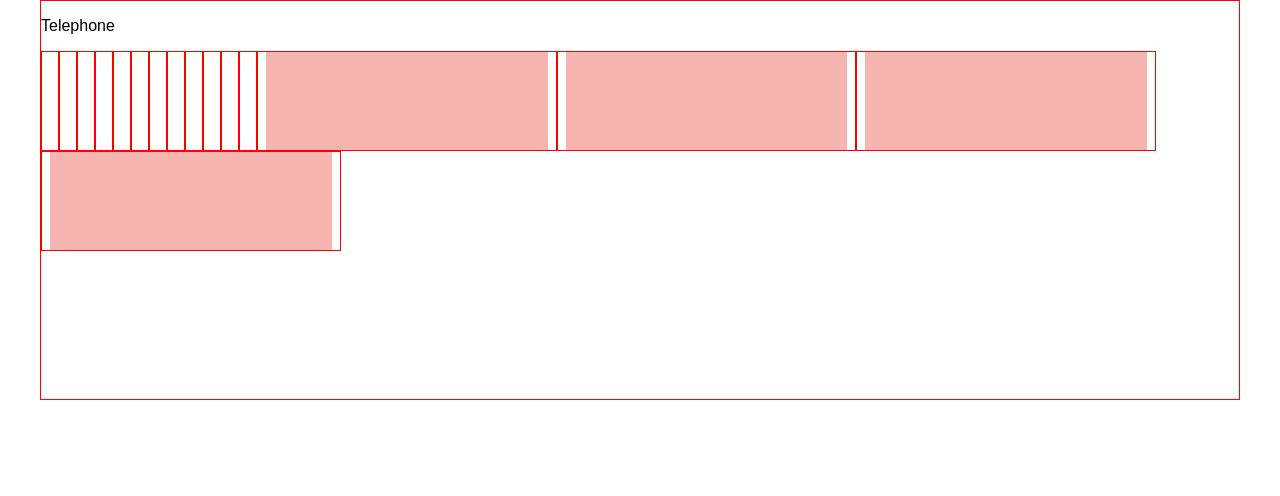
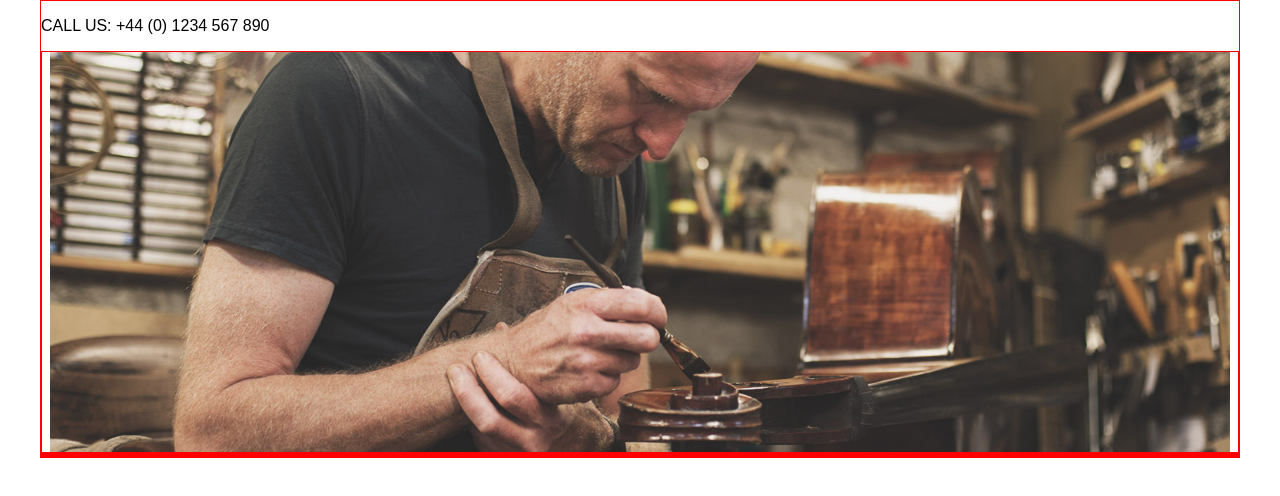
Before and after one commit to BenAttenborough/studio24, a website: page index.html in a window 1280 px wide. Drawn offline with Linux system fonts and the light colour scheme.

Commit message:
Work on background image

```diff
--- a/gulpfile.js
+++ b/gulpfile.js
@@ -40,7 +40,6 @@ gulp.task('watch', function () {
 
 function swallowError (error) {
     console.log(error.toString());
-    console.log("Error handler called");
     this.emit('end');
 }
 
--- a/index.html
+++ b/index.html
@@ -10,7 +10,13 @@
 <body>
 <main>
     <div class="content-container">
-        <p>Telephone</p>
+        <p>CALL US: +44 (0) 1234 567 890</p>
+        <div class="row">
+            <div class="col large-1">
+                <div class="content hero-img">
+                </div>
+            </div>
+        </div>
         <div class="row">
             <div class="col large-12">
                 <div class="content"></div>
--- a/sass/basics/_base.scss
+++ b/sass/basics/_base.scss
@@ -1,3 +1,11 @@
 * {
   box-sizing: border-box;
 }
+
+.clearfix {
+  &:after {
+    content: "";
+    display: table;
+    clear: both;
+  }
+}
--- a/sass/grid/_grid.scss
+++ b/sass/grid/_grid.scss
@@ -1,24 +1,44 @@
+.row {
+  @extend .clearfix;
+}
+
 .col {
   padding: 0 0.5rem;
   float: left;
-  height: 100px;
+  //height: 100px;
   border: 1px solid red;
 }
 
+.large-1 {
+  width: 100%;
+}
+
 .large-3 {
-  width: 25%;
+  width: 100%;
+  @media (min-width: $tablet) {
+    width: 50%;
+  }
+  @media (min-width: $laptop) {
+    width: 25%;
+  }
 }
 
 .large-12 {
-  //width: 8.3333333%;
-  width: a100%;
-  //@media (min-width: $tablet) {
-  //
-  //}
+  width: 100%;
+  @media (min-width: $tablet) {
+    width: 25%;
+  }
+  @media (min-width: $laptop) {
+    width: 16.66666%;
+  }
+  @media (min-width: $desktop) {
+    width: 8.3333333%;
+  }
 }
 
 .content {
-  background-color: #f6b5b0;
+  //background-color: #f6b5b0;
   width: 100%;
-  height: 100%;
+  height: auto;
+
 }
--- a/sass/layout/_containers.scss
+++ b/sass/layout/_containers.scss
@@ -2,6 +2,5 @@
   border: 1px solid red;
   width: 100%;
   max-width: 1200px;
-  height: 400px;
   margin: 0 auto;
 }
--- /dev/null
+++ b/sass/page-styles/_pages.scss
@@ -0,0 +1,6 @@
+.hero-img {
+  height: 300px;
+  height: 50vh;
+  background: #ddd url("../img/craftsman.jpg") no-repeat center;
+  background-size: cover;
+}
--- a/sass/style.scss
+++ b/sass/style.scss
@@ -1,10 +1,17 @@
 /*
  *  Normalize to reset styles in a cross browser fashion
+ *  and add base styles
  *
  */
 
 @import "basics/normalize";
 @import "basics/base";
+
+/*
+ *  Set variables
+ */
+
+@import "variables/mediaqueries";
 
 /*
  * Layout
@@ -17,3 +24,9 @@
  */
 
 @import "grid/grid";
+
+/*
+ *  Pages
+ */
+
+@import "page-styles/pages";
--- a/sass/variables/_mediaqueries.scss
+++ b/sass/variables/_mediaqueries.scss
@@ -1,5 +1,5 @@
 // Media queries
 
-$tablet: 500px;
+$tablet: 600px;
 $laptop: 1000px;
 $desktop: 1200px;
```
Also changed, not shown: css/style.css, img/craftsman.jpg (added), 1 other file.
